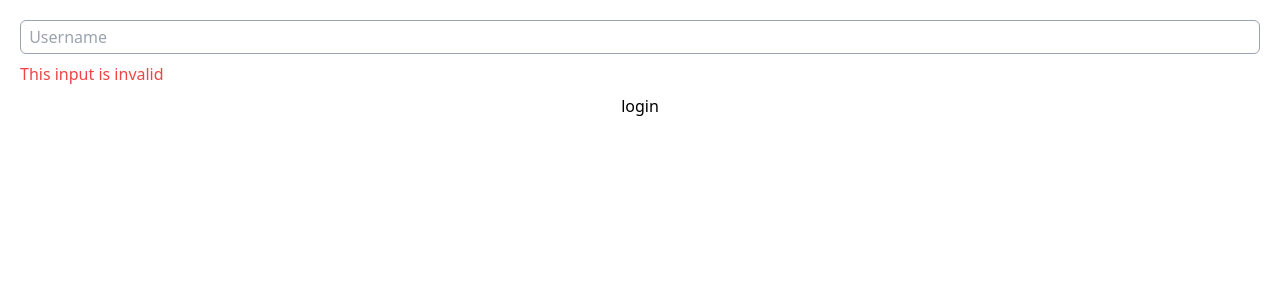
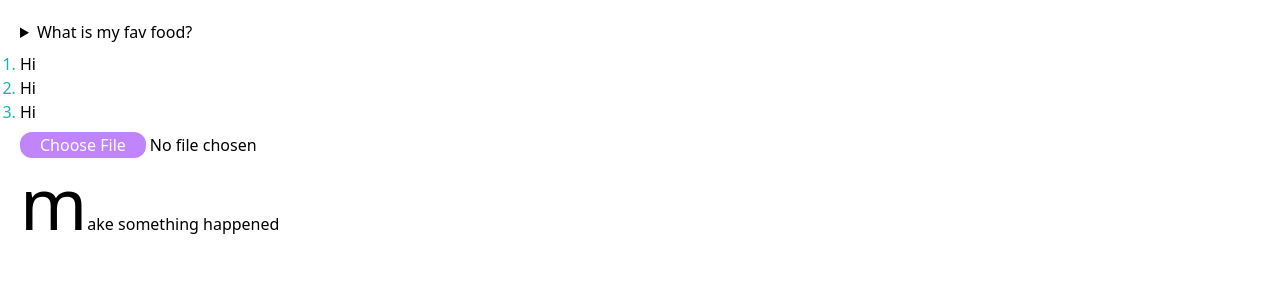
Before and after one commit to yeongminChae/NextJs-Deep-Studying, a Next.js app in the folder carrot-market/: page / in a window 1280 px wide. Shown: the top 300 px of the page. Built offline with nearby package versions, Linux system fonts and the light colour scheme.

Commit message:
tailwind more modifier

```diff
--- a/carrot-market/pages/index.tsx
+++ b/carrot-market/pages/index.tsx
@@ -2,24 +2,29 @@ import type { NextPage } from "next";
 
 const Home: NextPage = () => {
   return (
-    <form className="flex flex-col space-y-2 p-5 ">
+    <div className="flex flex-col space-y-2 p-5">
+      <details className="select-none open:text-white open:bg-indigo-400 ">
+        <summary className=" cursor-pointer">What is my fav food?</summary>
+        <span>kimchi</span>
+      </details>
+
+      <ul className="list-decimal marker:text-teal-500">
+        <li>Hi</li>
+        <li>Hi</li>
+        <li>Hi</li>
+      </ul>
+
       <input
-        type="text"
-        required
-        placeholder=" Username"
-        className="border p-1 peer border-gray-400 rounded-md"
+        type="file"
+        className="file:hover:text-purple-400 file:hover:bg-white file:hover:border-purple-400
+        file:transition-colors file:cursor-pointer file:hover:border file:border-0
+        file:rounded-xl file:px-5 file:text-white file:bg-purple-400 "
       />
-      <span className="hidden peer-invalid:block peer-invalid:text-red-500">
-        This input is invalid
-      </span>
-      <span className="hidden peer-valid:block peer-valid:text-teal-500">
-        Awosome Username
-      </span>
-      <span className="hidden peer-hover:block peer-valid:text-amber-500">
-        Hello
-      </span>
-      <input type="submit" value="login" className="bg-white"></input>
-    </form>
+
+      <p className="first-letter:text-7xl first-letter:hover:text-purple-400  ">
+        make something happened
+      </p>
+    </div>
   );
 };
 
```
